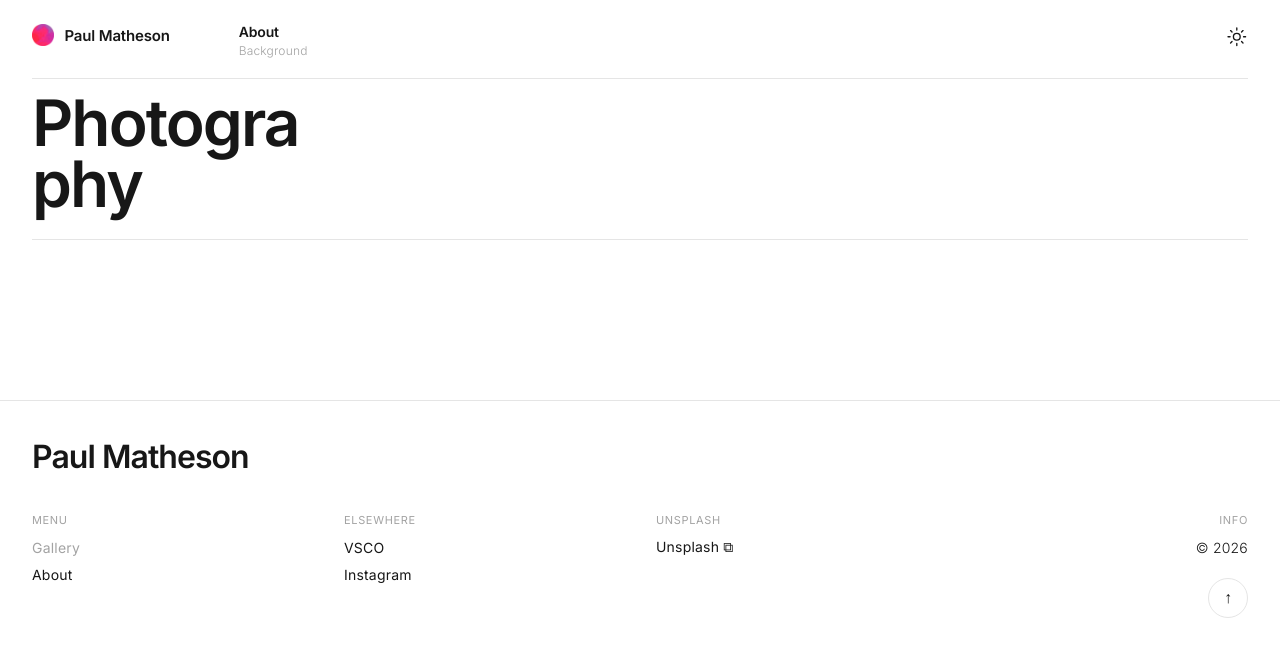
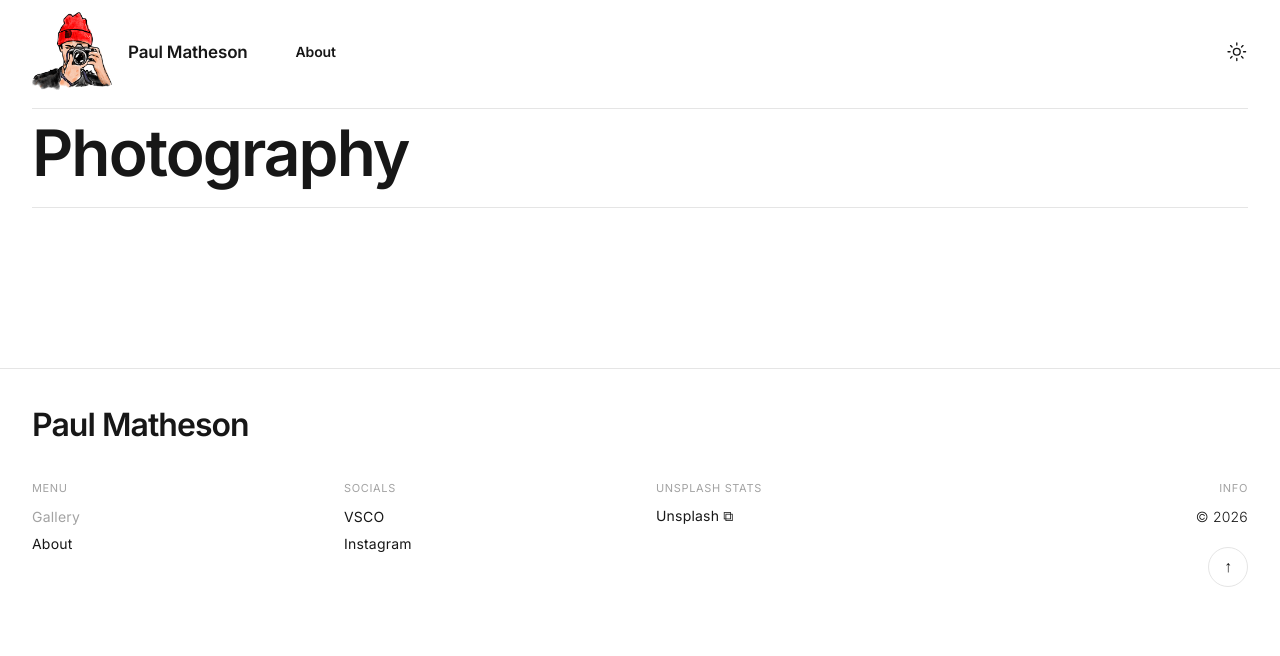
Before and after one commit to paulmatheson/photo-portfolio, a website with bundled scripts: page public/index.html in a window 1280 px wide. Built offline with nearby package versions, Linux system fonts and the light colour scheme; a script that the page names is missing; files whose address does not match are found by name; a web font is replaced by a local one.

Commit message:
Polish site navigation, branding, and footer labels.
Use the new avatar logo, simplify the nav layout, and clean up typography alignment across the gallery and about pages.

Co-authored-by: Cursor <cursoragent@cursor.com>

```diff
--- a/public/base.css
+++ b/public/base.css
@@ -90,11 +90,11 @@ i {
 }
 
 #logo {
-  background-image: url(images/logo.png);
+  background-image: url(images/avatar-photoport.png);
   background-size: contain;
   background-repeat: no-repeat;
-  height: 25px;
-  width: 25px;
+  height: 100px;
+  width: 100px;
 }
 
 .bring-forward {
--- a/public/index.html
+++ b/public/index.html
@@ -84,7 +84,6 @@
         <div class="photo-nav-desktop header-nav">
             <a href="/about.html" class="photo-nav-item">
                 <span class="photo-nav-title">About</span>
-                <span class="photo-nav-sub">Background</span>
             </a>
             <a class="theme-toggle-link photo-nav-theme" aria-label="Toggle theme">
                 <ion-icon name="sunny-outline" class="theme-toggle-icon"></ion-icon>
@@ -95,8 +94,7 @@
         <header class="photo-header">
             <div class="photo-header-top">
                 <h1 class="photo-title">
-                    <span class="photo-title-line">Photogra</span>
-                    <span class="photo-title-line">phy</span>
+                    <span class="photo-title-line">Photography</span>
                 </h1>
             </div>
             <hr class="photo-rule">
@@ -122,14 +120,14 @@
                 </ul>
             </div>
             <div class="site-footer-col">
-                <p class="site-footer-label">Elsewhere</p>
+                <p class="site-footer-label">Socials</p>
                 <ul class="site-footer-links">
                     <li><a href="https://vsco.co/illpill/gallery" target="_blank" rel="noopener">VSCO</a></li>
                     <li><a href="https://www.instagram.com/illpill_photo/" target="_blank" rel="noopener">Instagram</a></li>
                 </ul>
             </div>
             <div class="site-footer-col">
-                <p class="site-footer-label">Unsplash</p>
+                <p class="site-footer-label">Unsplash Stats</p>
                 <div id="unsplash-stats" class="site-footer-stats">
                     <span class="site-footer-stat-line">Loading stats…</span>
                 </div>
--- a/public/photography.css
+++ b/public/photography.css
@@ -34,12 +34,12 @@
 .photo-page nav.photo-nav {
   position: relative;
   display: flex;
-  align-items: flex-start;
+  align-items: center;
   justify-content: space-between;
   width: 100%;
   max-width: none;
   margin: 0 0 0.75em;
-  padding: 1.25em 0;
+  padding: 0.75em 0 1em;
   border-bottom: 1px solid var(--photo-rule);
 }
 
@@ -57,18 +57,19 @@
 .photo-nav-item.photo-nav-brand {
   flex-direction: row;
   align-items: center;
-  gap: 0.65em;
+  gap: 0;
 }
 
 .photo-nav-brand .photo-nav-title {
-  font-size: 15px;
+  font-size: 17px;
   line-height: 1;
 }
 
 .photo-page #logo {
   flex-shrink: 0;
-  height: 22px;
-  width: 22px;
+  height: 80px;
+  width: 80px;
+  margin-right: 16px;
 }
 
 .photo-nav-theme,
@@ -111,7 +112,7 @@
   font-family: "Inter", "Segoe UI", sans-serif;
   font-size: 14px;
   font-weight: 600;
-  line-height: 1.2;
+  line-height: 1;
   letter-spacing: -0.01em;
   color: var(--photo-text);
 }
@@ -139,7 +140,6 @@
 
 .photo-page .menu-button {
   position: static;
-  margin-top: 0.15em;
   flex-shrink: 0;
 }
 
@@ -490,29 +490,27 @@
 
 @media (min-width: 768px) {
   .photo-page nav.photo-nav {
-    display: grid;
-    grid-template-columns: repeat(6, minmax(0, 1fr));
-    align-items: start;
-    column-gap: 1.5rem;
-    padding: 1.5em 0 1.25em;
     margin-bottom: 0.85em;
   }
 
-  .photo-nav-brand {
-    grid-column: 1;
-    justify-self: start;
-  }
-
   .photo-nav-desktop {
-    display: contents;
+    display: flex;
+    flex: 1;
+    align-items: center;
+    justify-content: space-between;
+    margin-left: clamp(1.5rem, 4vw, 3rem);
+    min-width: 0;
   }
 
   .photo-nav-desktop .photo-nav-item {
-    justify-self: start;
+    flex-direction: row;
+    align-items: center;
+    gap: 0;
   }
 
-  .photo-nav-desktop .photo-nav-item:nth-child(1) {
-    grid-column: 2;
+  .photo-nav-desktop .photo-nav-title {
+    font-size: 14px;
+    line-height: 1;
   }
 
   .photo-nav-theme-mobile {
@@ -521,10 +519,6 @@
 
   .photo-nav-theme {
     display: flex;
-    grid-column: 6;
-    justify-self: end;
-    align-self: start;
-    margin-top: 0.1em;
   }
 
   .photo-page .menu-button,
```
Also changed, not shown: public/about.html (+3 -5 lines), public/images/avatar-photoport.png (added).
